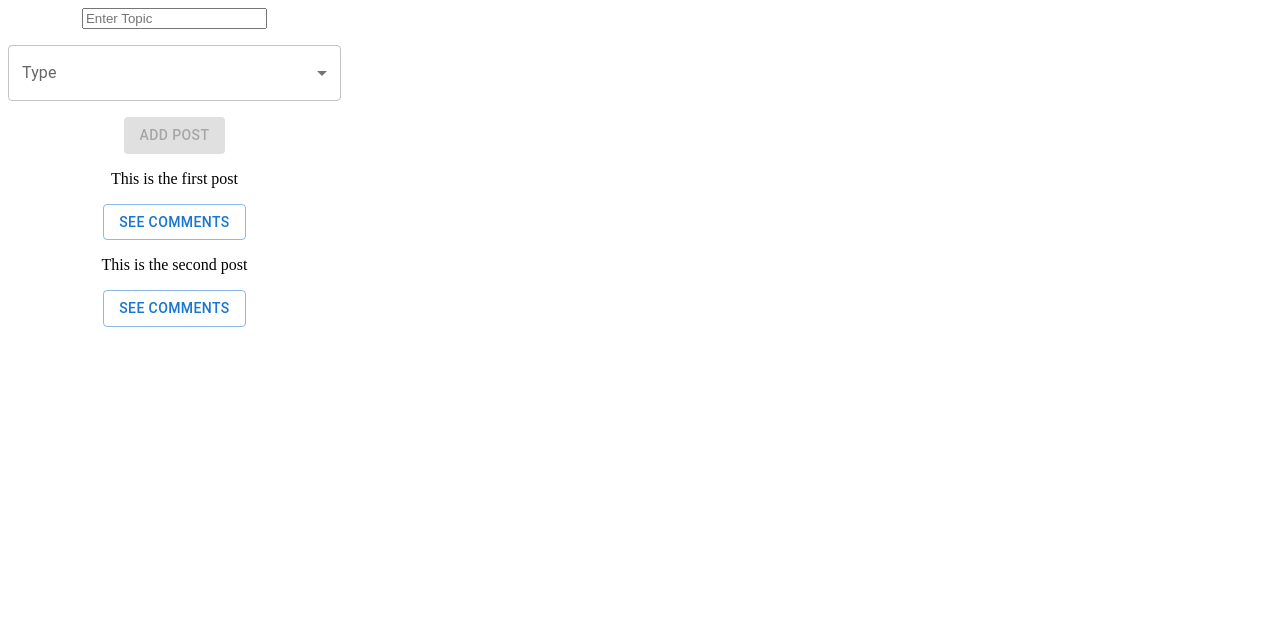
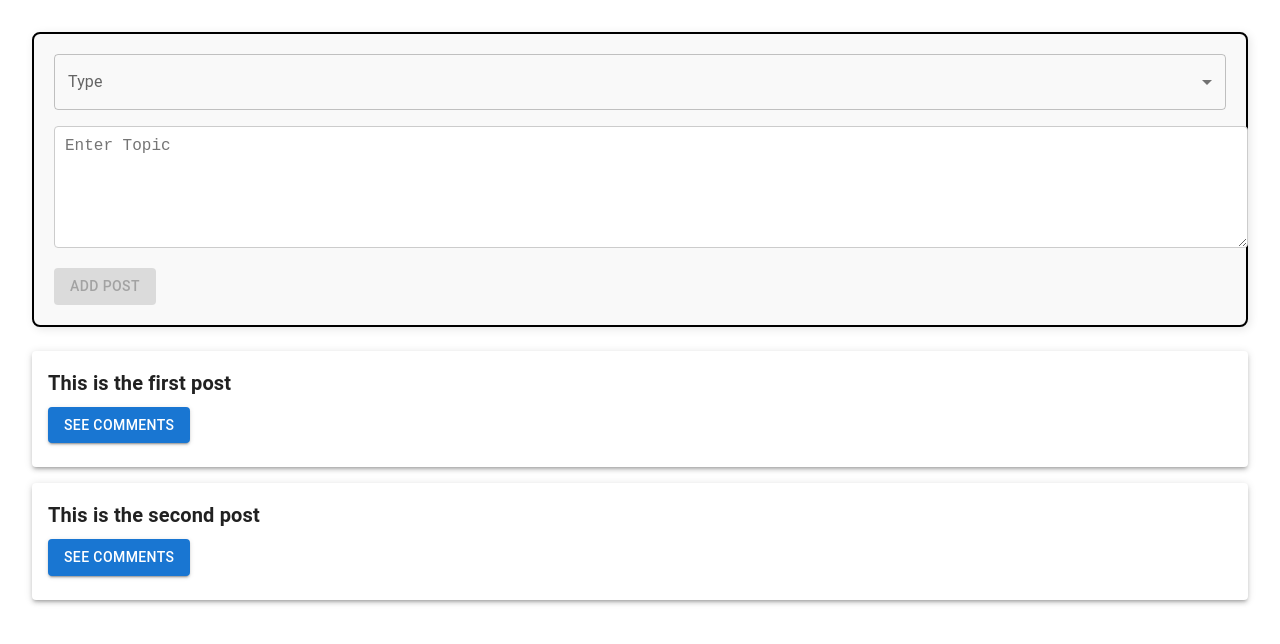
Before and after one commit to LemonDrew/web-forum, a React (Vite) app in the folder frontend/: page /Forum in a window 1280 px wide. Shown: the top 644 px of the page. Built offline with nearby package versions, Linux system fonts and the light colour scheme.

Commit message:
Update styling and tables in Postgres

```diff
--- a/frontend/src/components/AddPost.css
+++ b/frontend/src/components/AddPost.css
@@ -1,5 +1,8 @@
-body {
-    position: absolute;
-    display: inline-block;
-    text-align: center;
+.addpost {
+    border: 2px solid black;  /* Add a solid border */
+    padding: 20px;
+    border-radius: 8px;       /* Optional: Rounded corners */
+    margin: auto;             /* Center the component */
+    background-color: #f9f9f9; /* Optional: Light background */
+    box-shadow: 2px 2px 10px rgba(0, 0, 0, 0.1); /* Optional: Add shadow for better visibility */
 }
--- a/frontend/src/components/AddPost.jsx
+++ b/frontend/src/components/AddPost.jsx
@@ -6,7 +6,7 @@ import Select from "@mui/material/Select";
 import MenuItem from "@mui/material/MenuItem";
 import "./AddPost.css";
 
-function AddPost() {
+function AddPost({ user }) {
     const [topic, setTopic] = useState("");
     const [type, setType] = useState("");
 
@@ -20,24 +20,21 @@ function AddPost() {
 
     const onPressLearnMore = async () => {
         try {
-            // Debugging: Log values being sent to the server
-            console.log("Sending request with:", { topic, type });
+            console.log("Sending request with:", { topic, type, user });
 
             const response = await fetch('http://localhost:8000/add', {
                 method: 'POST',
                 headers: {
                     'Content-Type': 'application/json',
                 },
-                body: JSON.stringify({ "Topic" : topic, "Type" : type, "ID": 1 }),
+                body: JSON.stringify({ Topic: topic, Type: type, Username: user }),
             });
 
-            // Check for HTTP errors
             if (!response.ok) {
                 throw new Error(`HTTP error! Status: ${response.status}`);
             }
 
             const data = await response.json();
-
             console.log("-----------DATA IS---------", data);
 
             if (data.success) {
@@ -51,21 +48,11 @@ function AddPost() {
         }
     };
 
-
-    // Determine if the button should be disabled
-    const isButtonDisabled = topic.trim() === "" || type.trim() === "";
-
     return (
         <div>
-            <div className="addPost">
-                <input
-                    type="text"
-                    placeholder="Enter Topic"
-                    value={topic}
-                    onChange={handleTopic}
-                    className="input-field"
-                />
-                <FormControl fullWidth style={{ marginTop: "1rem" }}>
+            <div className="addpost">
+                {/* Type Dropdown (Now appears first) */}
+                <FormControl fullWidth style={{ marginBottom: "1rem" }}>
                     <InputLabel id="demo-simple-select-label">Type</InputLabel>
                     <Select
                         labelId="demo-simple-select-label"
@@ -79,13 +66,32 @@ function AddPost() {
                         <MenuItem value={"Other"}>Other</MenuItem>
                     </Select>
                 </FormControl>
+
+                {/* Topic Input Field (Now appears below and is larger) */}
+                <textarea
+                    placeholder="Enter Topic"
+                    value={topic}
+                    onChange={handleTopic}
+                    className="input-field"
+                    style={{
+                        width: "100%",
+                        height: "100px", // Increased height for better visibility
+                        resize: "vertical",
+                        padding: "10px",
+                        fontSize: "16px",
+                        borderRadius: "4px",
+                        border: "1px solid #ccc"
+                    }}
+                />
+
+                {/* Add Post Button */}
                 <Button
                     onClick={onPressLearnMore}
                     variant="contained"
                     color="secondary"
                     aria-label="Add Post"
                     style={{ marginTop: "1rem" }}
-                    disabled={isButtonDisabled} // Disable the button if inputs are empty
+                    disabled={topic.trim() === "" || type.trim() === ""}
                 >
                     Add Post
                 </Button>
--- a/frontend/src/components/Forum.tsx
+++ b/frontend/src/components/Forum.tsx
@@ -1,4 +1,6 @@
 import PostContainer from "./PostContainer";
+import { useLocation } from "react-router-dom";
+
 import AddPost from "./AddPost";
 import React, { useState } from "react";
 import Button from '@mui/material/Button';
@@ -9,6 +11,13 @@ import IconButton from '@mui/material/IconButton';
 import Typography from '@mui/material/Typography';
 import CloseIcon from '@mui/icons-material/Close';
 import Slide from '@mui/material/Slide';
+import Card from '@mui/material/Card';
+import CardContent from '@mui/material/CardContent';
+import List from '@mui/material/List';
+import ListItem from '@mui/material/ListItem';
+import ListItemText from '@mui/material/ListItemText';
+import Divider from '@mui/material/Divider';
+import Box from '@mui/material/Box';
 
 // Slide transition for Dialog
 const Transition = React.forwardRef(function Transition(props, ref) {
@@ -17,6 +26,9 @@ const Transition = React.forwardRef(function Transition(props, ref) {
 
 // Page where the forum is located
 function Forum() {
+  const location = useLocation();
+  const user = location.state?.username; //Retrieves username from login page
+
   const data = [
     { Topic: "This is the first post", Comments: [{ Name: "Jack", Message: "What??" }, { Name: "Jane", Message: "Hello" }] },
     { Topic: "This is the second post", Comments: [{ Name: "Jack", Message: "What??" }] }
@@ -36,16 +48,26 @@ function Forum() {
   };
 
   return (
-    <div>
-      <AddPost />
-      {data.map((post, index) => (
-        <div key={index}>
-          <p>{post.Topic}</p>
-          <Button variant="outlined" onClick={() => handleClickOpen(post)}>
-            See Comments
-          </Button>
-        </div>
-      ))}
+    <Box sx={{ padding: 3 }}>
+      <AddPost user={user} />
+      <Box sx={{ marginTop: 3 }}>
+        {data.map((post, index) => (
+          <Card key={index} sx={{ marginBottom: 2, boxShadow: 3 }}>
+            <CardContent>
+              <Typography variant="h6" sx={{ fontWeight: 'bold', marginBottom: 1 }}>
+                {post.Topic}
+              </Typography>
+              <Button
+                variant="contained"
+                onClick={() => handleClickOpen(post)}
+                sx={{ backgroundColor: '#1976d2', color: 'white', '&:hover': { backgroundColor: '#1565c0' } }}
+              >
+                See Comments
+              </Button>
+            </CardContent>
+          </Card>
+        ))}
+      </Box>
 
       <Dialog
         fullScreen
@@ -68,25 +90,33 @@ function Forum() {
             </Typography>
           </Toolbar>
         </AppBar>
-        <div style={{ padding: 20 }}>
+        <Box sx={{ padding: 3 }}>
           {currentPost ? (
             <>
-              <h2>{currentPost.Topic}</h2>
-              <h3>Comments:</h3>
-              <ul>
+              <Typography variant="h4" sx={{ fontWeight: 'bold', marginBottom: 3 }}>
+                {currentPost.Topic}
+              </Typography>
+              <Divider sx={{ marginBottom: 3 }} />
+              <Typography variant="h5" sx={{ fontWeight: 'bold', marginBottom: 2 }}>
+                Comments:
+              </Typography>
+              <List>
                 {currentPost.Comments.map((comment, i) => (
-                  <li key={i}>
-                    <strong>{comment.Name}:</strong> {comment.Message}
-                  </li>
+                  <ListItem key={i} sx={{ paddingLeft: 0 }}>
+                    <ListItemText
+                      primary={<Typography variant="body1" sx={{ fontWeight: 'bold' }}>{comment.Name}</Typography>}
+                      secondary={<Typography variant="body2">{comment.Message}</Typography>}
+                    />
+                  </ListItem>
                 ))}
-              </ul>
+              </List>
             </>
           ) : (
-            <p>No post selected.</p>
+            <Typography variant="body1">No post selected.</Typography>
           )}
-        </div>
+        </Box>
       </Dialog>
-    </div>
+    </Box>
   );
 }
 
--- a/frontend/src/components/Post.css
+++ /dev/null
@@ -1,6 +0,0 @@
-.post {
-    border: 2px solid black;
-    padding: 20px;
-    margin: 10px;
-    border-radius: 5px;
-}
--- a/frontend/src/components/PostContainer.css
+++ /dev/null
@@ -1,5 +0,0 @@
-body {
-    display: flex;
-    justify-content: center;
-    align-items: center;
-}
```
Also changed, not shown: frontend/src/components/LoginPage.tsx (+58 -31 lines).
